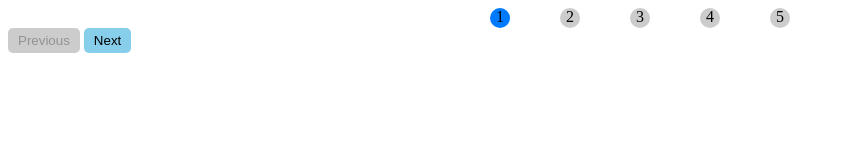
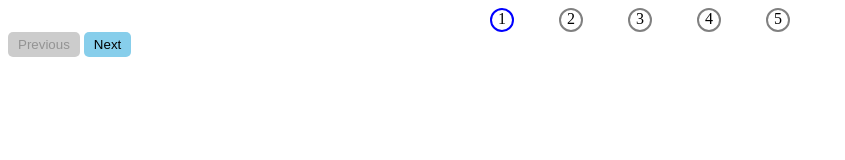
Before and after one commit to acciojob/progress-bar-sainath161, a website: page main.html in a window 1280 px wide. Shown: the whole page, without its empty margins (0-845 px from the left). Drawn offline with Linux system fonts and the light colour scheme.

Commit message:
created a submission

```diff
--- a/styles.css
+++ b/styles.css
@@ -11,12 +11,13 @@
             width: 20px;
             height: 20px;
             border-radius: 50%;
-            background-color: #ccc;
+            background-color: transparent !important;
 			text-align:center;
+			border: 2px solid gray;
         }
 
         .active {
-            background-color: #007bff;
+			border: 2px solid blue;
         }
 
         button {
```
